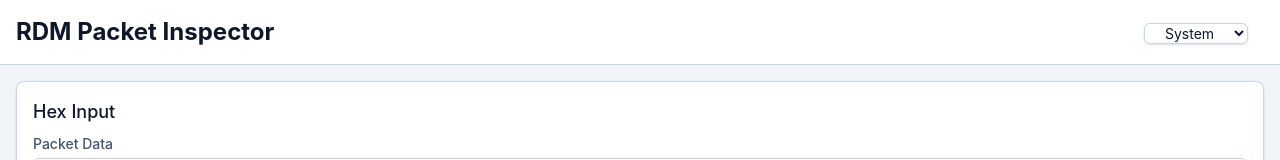
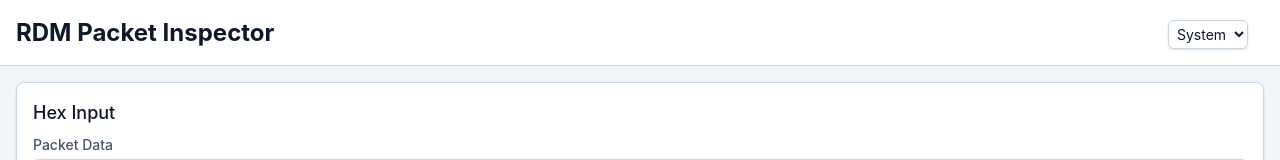
Before and after one commit to r-chua/rdm-packet-inspector, a React (Vite) app: page / in a window 1280 px wide. Shown: the top 160 px of the page. Built offline with nearby package versions, Linux system fonts and the light colour scheme.

Commit message:
refactor: adjust select padding

```diff
--- a/src/components/ThemeSelect.tsx
+++ b/src/components/ThemeSelect.tsx
@@ -60,8 +60,7 @@ export function ThemeSelect() {
       <select
         id="theme-select"
         className={cn(
-          'px-4',
-          'mt-1 rounded-md',
+          'p-1 mt-1 rounded-md',
           'border border-border shadow-sm sm:text-sm',
           'focus:border-focus focus:ring-focus'
         )}
```
